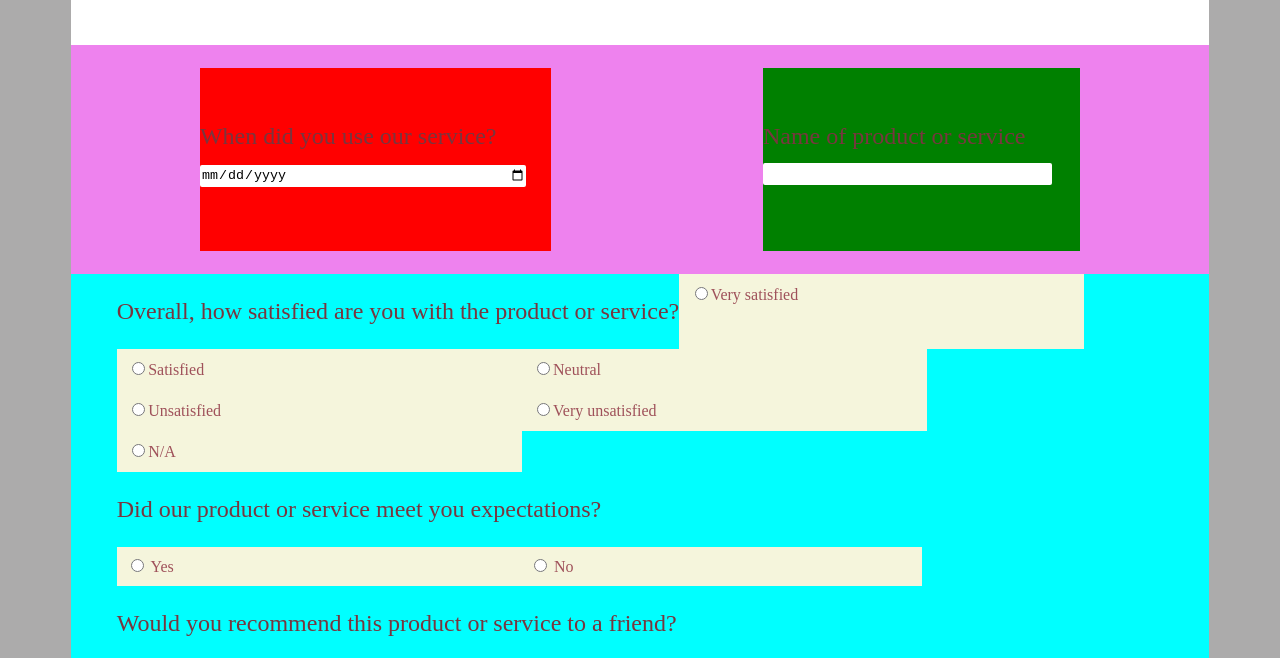
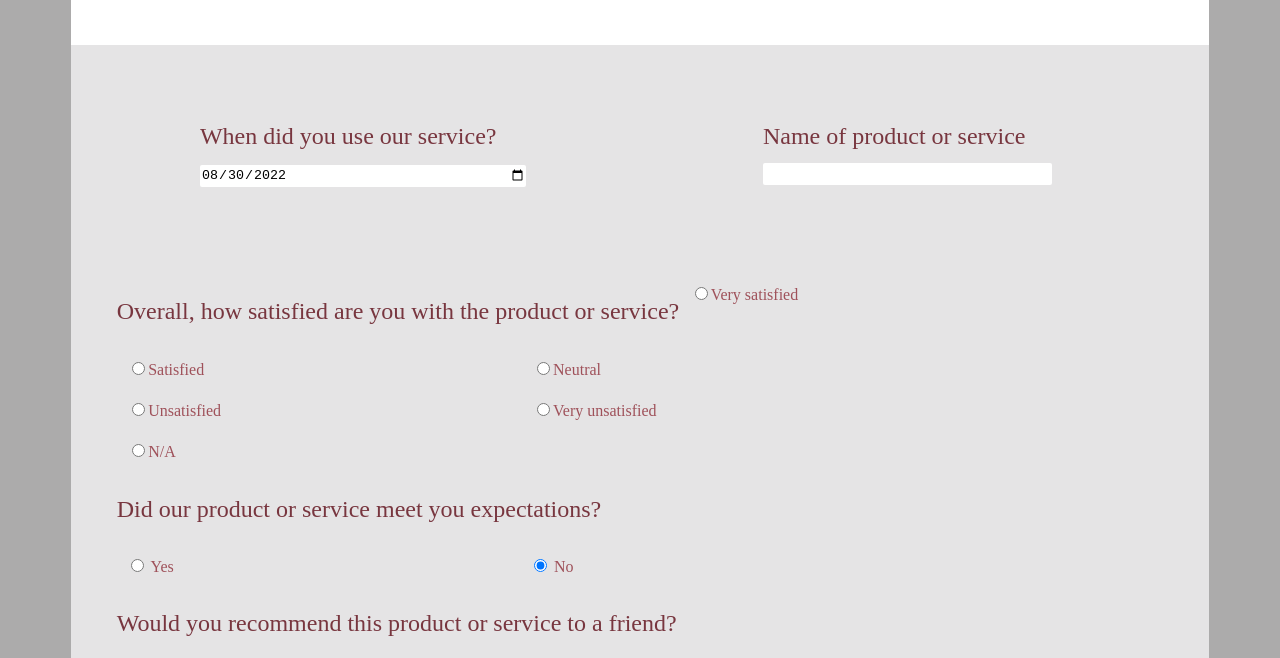
Before and after one commit to hadi-darwish/frontend-survey-flexbox, a plain HTML site: page index.html in a window 1280 px wide. Shown: the part 134-792 px from the top of the page. Drawn offline with Linux system fonts and the light colour scheme.

Commit message:
refining and styling

```diff
--- a/index.html
+++ b/index.html
@@ -16,7 +16,13 @@
             <label for="d" class="label1">
               When did you use our service? <br />
             </label>
-            <input type="date" name="d" class="input1" />
+            <input
+              type="date"
+              name="d"
+              id="d"
+              value="2022-08-30"
+              class="input1"
+            />
           </div>
           <div class="second_child pname">
             <label for="p" class="label1">
@@ -41,8 +47,8 @@
             </label>
           </div>
           <div class="radio">
-            <label for="s"
-              ><input
+            <label for="s">
+              <input
                 type="radio"
                 name="radio"
                 id="s"
@@ -95,7 +101,7 @@
             </div>
             <div class="radio r1">
               <label for="no">
-                <input type="radio" name="radio2" id="no" />
+                <input type="radio" name="radio2" id="no" checked />
                 No
               </label>
             </div>
@@ -115,7 +121,7 @@
             </div>
             <div class="radio r1">
               <label for="no3">
-                <input type="radio" name="radio3" id="no3" />
+                <input type="radio" name="radio3" id="no3" checked />
                 No
               </label>
             </div>
--- a/styles/styles.css
+++ b/styles/styles.css
@@ -5,8 +5,9 @@ body {
   margin-top: 3%;
 }
 main {
-  background-color: blue;
+  background-color: #e5e4e5;
   width: 90%;
+  height: fit-content;
 }
 
 .first {
@@ -17,7 +18,6 @@ main {
   padding: 2%;
 }
 .second {
-  background-color: violet;
   display: flex;
   justify-content: space-around;
   flex-wrap: wrap;
@@ -25,14 +25,10 @@ main {
   color: #78363f;
 }
 .second_child {
-  background-color: red;
   font-size: 3vh;
   max-inline-size: 50%;
   padding: 5% 0;
   padding-right: 5%;
-}
-.pname {
-  background-color: green;
 }
 
 .input1 {
@@ -44,7 +40,6 @@ main {
 }
 
 .third {
-  background-color: aqua;
   display: flex;
   flex-wrap: wrap;
   padding: 0 4%;
@@ -52,13 +47,11 @@ main {
 }
 
 .radio {
-  background-color: beige;
   font-size: medium;
   min-width: 25vh;
   width: 30vw;
   padding: 1%;
   color: #9f515a;
-  /* margin: 2% 0%; */
 }
 
 .p1 {
```
